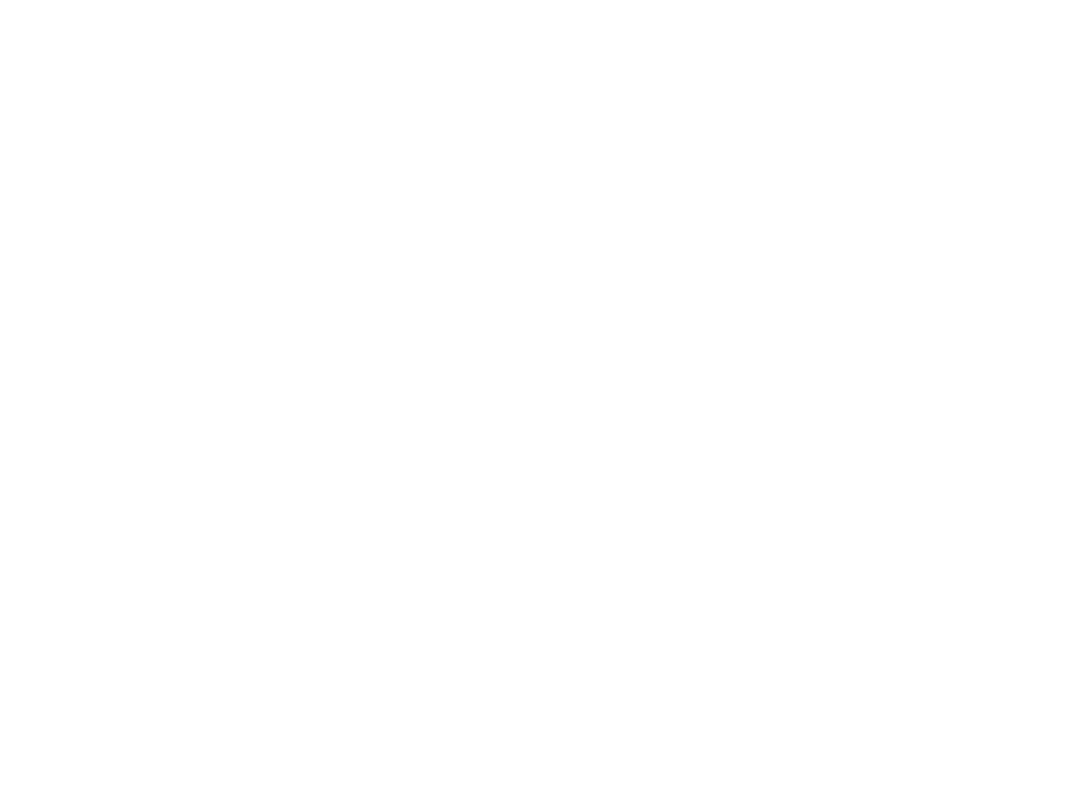
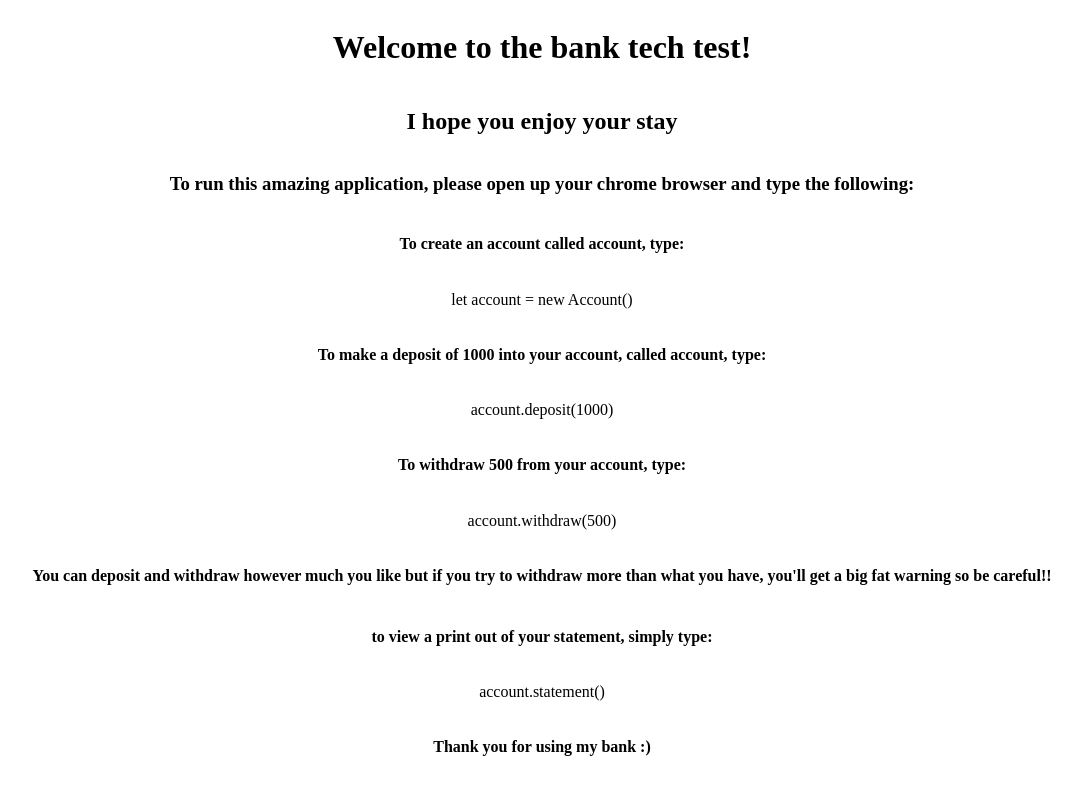
Before and after one commit to Nimzyow/bank_tech_test, a website: page index.html in a window 1280 px wide. Shown: the whole page, without its empty margins (98-1180 px from the left). Drawn offline with Linux system fonts and the light colour scheme.

Commit message:
created README.md and modified index.html to show instructions

```diff
--- a/index.html
+++ b/index.html
@@ -1,10 +1,27 @@
 <!DOCTYPE html>
 <html>
   <head>
+    <link href="https://fonts.googleapis.com/css2?family=Roboto:ital,wght@0,300;0,500;1,400;1,700&display=swap" rel="stylesheet">
     <meta charset="UTF-8">
-    <title>title</title>
+    <title>Bank Tech Test</title>
   </head>
   <body>
+    <div style="display: flex; flex-direction: column; align-items: center; text-align: center; ">
+      <h1>Welcome to the bank tech test!</h1>
+      <h2>I hope you enjoy your stay</h2>
+      <h3>To run this amazing application, please open up your chrome browser and type the following:</h3>
+      <h4>To create an account called account, type:</h4>
+      <p>let account = new Account()</p>
+      <h4>To make a deposit of 1000 into your account, called account, type:</h4>
+      <p>account.deposit(1000)</p>
+      <h4>To withdraw 500 from your account, type:</h4>
+      <p>account.withdraw(500)</p>
+      <h4>You can deposit and withdraw however much you like but if you try to withdraw more than what you have, you'll get a big fat warning so be careful!!</h4>
+      <h4>to view a print out of your statement, simply type:</h4>
+      <p>account.statement()</p>
+      <h4>Thank you for using my bank :)</h4>
+    </div>
+
     <script src="src/lib/log.js"></script>
     <script src="src/lib/transaction.js"></script>
     <script src="src/lib/statement.js"></script>
```
Also changed, not shown: README.md (added), assets/app-overview.png (added), assets/test-coverage.png (added), 1 other file.
